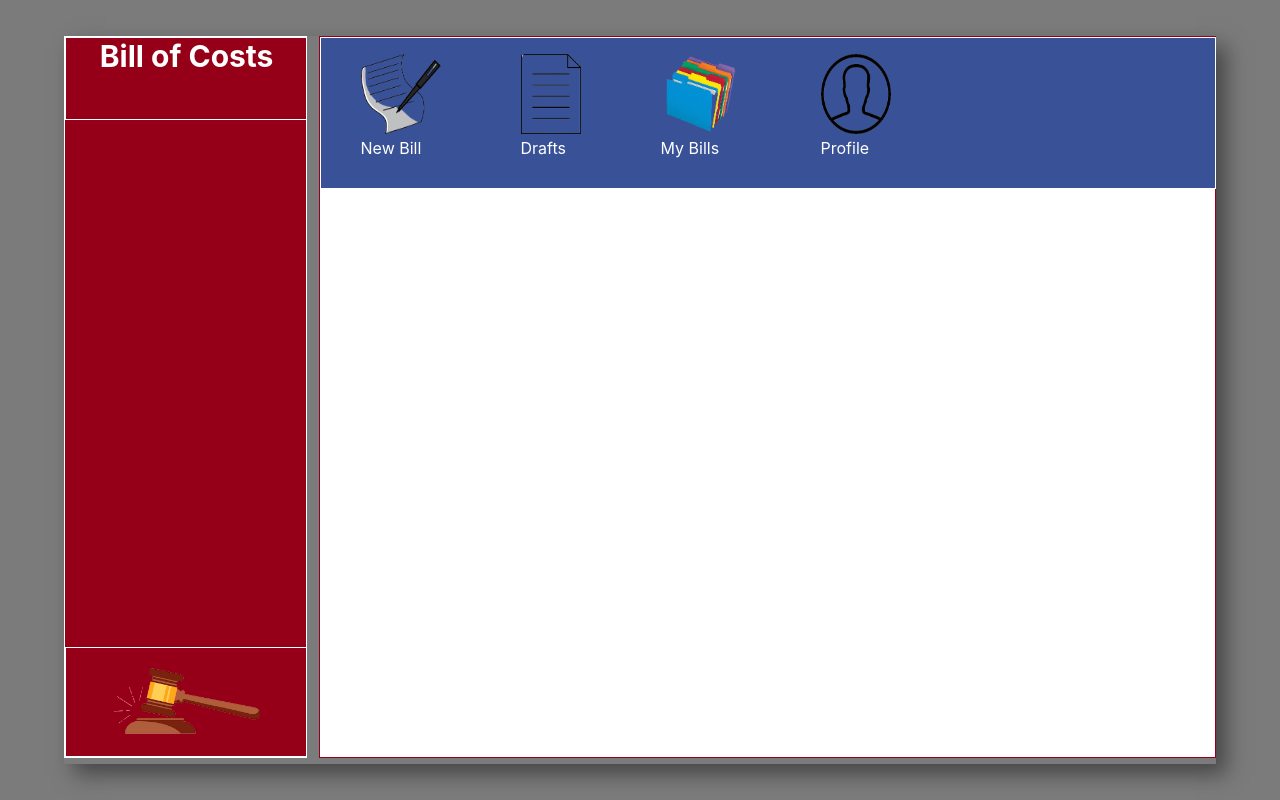
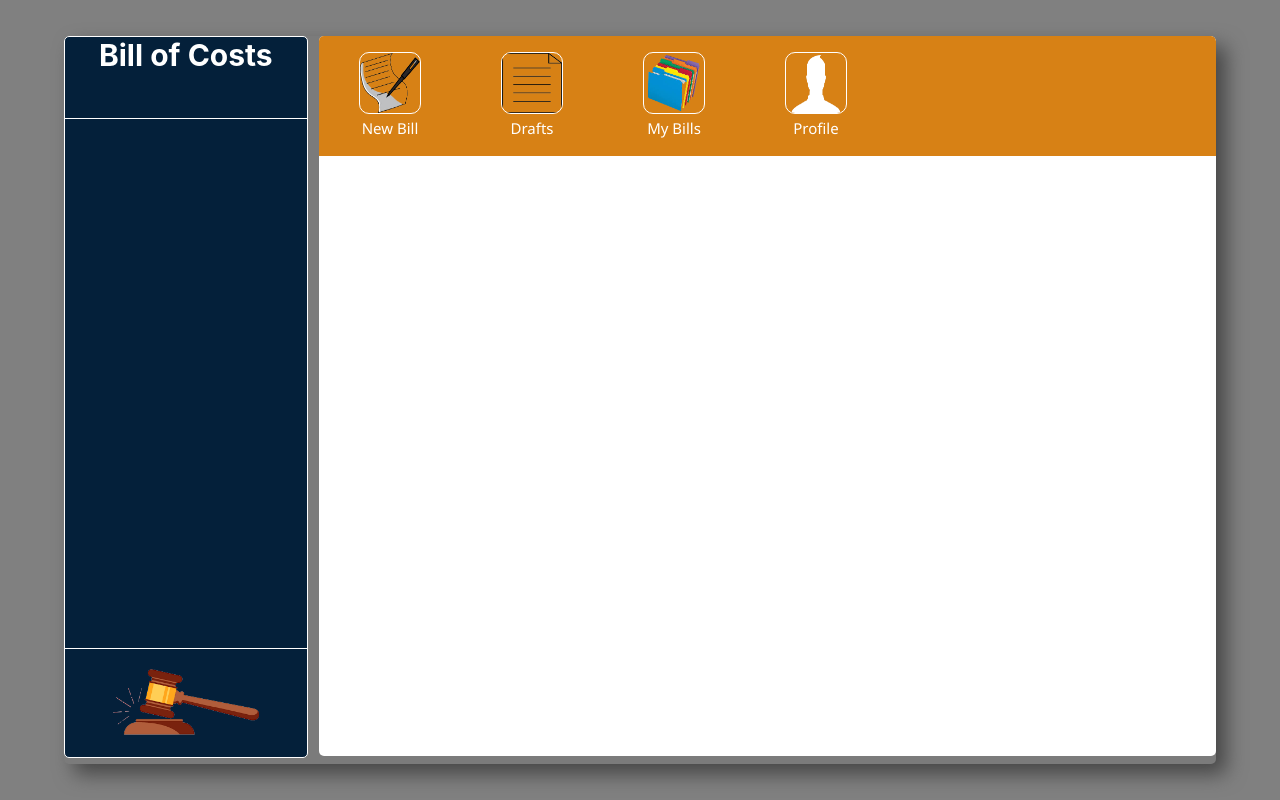
Before and after one commit to bwakyaya/signum-boc-web, a React (Create React App) app: page / in a window 1280 px wide. Both pictures are taken after a click on the button "LOGIN". Built offline with nearby package versions, Linux system fonts and the light colour scheme.

Commit message:
Commit with Layout finetuning

```diff
--- a/src/App.css
+++ b/src/App.css
@@ -2,7 +2,7 @@
   display: flex;
   align-items: center;
   justify-content: center;
-  background: rgb(123, 123, 123);
+  background: grey;
   height: 100vh;
   width: 100vw;
   margin: auto;}
@@ -101,7 +101,7 @@ font-size: 11px;}
   width: 90vw;
   background-color: rgb(123, 123, 123);
   box-shadow: 10px 10px 20px rgb(70, 70, 70);
-  /* border-radius: 10px; */
+  border-radius: 5px;
   overflow-y: auto;}
 .schedules{
   display: flex;
@@ -109,7 +109,9 @@ font-size: 11px;}
   flex-direction: column;
   height: 90vh;
   width: 21%;
-  background-color: #950018;
+  border-radius: 5px;
+  /* background-color: #950018; */
+  background-color: #04203A;;
   border: white;
   border-width: 1px;
   border-style: solid;
@@ -123,18 +125,18 @@ font-size: 11px;}
   padding-bottom: 10px;
   width: 100%;
   height: 10%;
-  border: white;
+  border-bottom: white;
   border-width: 1px;
-  border-style: solid; }
+  border-bottom-style: solid; }
 .logo-div{
   width: 100%;
     display: flex;
     justify-content: center;
     align-content: center;
     height: 15%;
-    border: white;
-    border-width: 1px;
-    border-style: solid; }
+    border-top: white;
+    border-top-width: 1px;
+    border-top-style: solid; }
 .logo{
     height: 100%;
     width: 80;}
@@ -155,9 +157,8 @@ font-size: 11px;}
   width: 78%;
   height: 90vh;
   background-color: rgb(255, 255, 255);
-  border: #950018;
   border-width: 1px;
-  border-style: solid;}
+  border-radius: 5px;}
 .create-button-panel{
   display: flex;
   align-items: center;
@@ -196,36 +197,80 @@ color: white;}
 .options-panel{
   display: flex;
   flex-direction: row;
-  height: 150px;
-  width: 99.9%;
-  background-color: rgb(57, 82, 151);
+  height: 120px;
+  width: 100%;
+  background-color: rgb(215, 129, 21) ;
+  border-width: 1px;
+  border-style: none;
+  border-top-left-radius: 5px;
+  border-top-right-radius: 5px;}
+.new-bill-icon{
+  transition: all .3s ease-in-out;
+  border: white;
+  border-style: solid;
+  border-width: 1px;
+  border-radius: 10px;
+  height: 60px;
+  width: 60px;}
+.new-bill-icon:hover{
+    cursor: grabbing;
+    transform: scale(1.4);}
+.draft-icon{
+  transition: all .3s ease-in-out;
+  height: 60px;
+  width: 60px;
+  border: white;
+  border-style: solid;
+  border-radius: 10px;
+  border-width: 1px;}
+.draft-icon:hover{
+    cursor: grabbing;
+    transform: scale(1.4);}
+.archive-icon{
+  transition: all .3s ease-in-out;
   border: white;
   border-width: 1px;
-  border-style: solid;}
-.new-bill-icon{
-  opacity: 1px;
-  transition: 10ms;
-  height: 80px;
-  width: 80px;}
-  .new-bill-icon :hover{
-    opacity: 0.1;
-  }
-.draft-icon{
-  height: 80px;
-  width: 60px;
-  /* padding-top: 20px; */}
-.archive-icon{
-  height: 80px;
-  width: 80px;}
+  border-style: solid;
+  border-radius: 10px;
+  height: 60px;
+  width: 60px;}.archive-icon:hover{
+    cursor: grabbing;
+    transform: scale(1.4);}
 .profile-icon{
-  height: 80px;
-  width: 70px;}
+  border: white;
+  border-style: solid;
+  border-radius: 10px;
+  border-width: 1px;
+  height: 60px;
+  transition: all .3s ease-in-out;
+  width: 60px;}.profile-icon:hover{
+    cursor: grabbing;
+    transform: scale(1.4);}
 .new-bill-label{
+  display: flex;
+  justify-content: center;
+  align-content: center;
+  font-size: 15px;
+  font-family: 'Segoe UI', Tahoma, Geneva, Verdana, sans-serif;
   color: white;}
 .draft-label{
+  display: flex;
+  justify-content: center;
+  align-content: center;
+  font-size: 15px;
+  font-family: 'Segoe UI', Tahoma, Geneva, Verdana, sans-serif;
   color: white;}
 .archive-label{
+  display: flex;
+  justify-content: center;
+  align-content: center;
+  font-size: 15px;
+  font-family: 'Segoe UI', Tahoma, Geneva, Verdana, sans-serif;
   color: white;}
 .profile-label{
+  display: flex;
+  justify-content: center;
+  align-content: center;
+  font-size: 15px;
+  font-family: 'Segoe UI', Tahoma, Geneva, Verdana, sans-serif;
   color: white;}
-/* Styles for the Data Capture Form */
--- a/src/components/dashboard/boc-form/index.js
+++ b/src/components/dashboard/boc-form/index.js
@@ -1,10 +1,12 @@
 import React from "react";
+// import PostAddSharpIcon from "@mui/icons-material/PostAddSharp";
 
 export default function BOCForm() {
   return (
     <div className="boc-form-panel">
       <div className="options-panel">
-        <figure>
+        <figure className="new-bill-fig">
+          {/* <PostAddSharpIcon className="new-bill-icon" /> */}
           <img className="new-bill-icon" alt="icon" src="newbill.png"></img>
           <figcaption className="new-bill-label">New Bill</figcaption>
         </figure>
@@ -17,7 +19,7 @@ export default function BOCForm() {
           <figcaption className="archive-label">My Bills</figcaption>
         </figure>
         <figure>
-          <img className="profile-icon" alt="icon" src="profile.png"></img>
+          <img className="profile-icon" alt="icon" src="images.png"></img>
           <figcaption className="profile-label">Profile</figcaption>
         </figure>
       </div>
```
Also changed, not shown: public/images.png (added).
